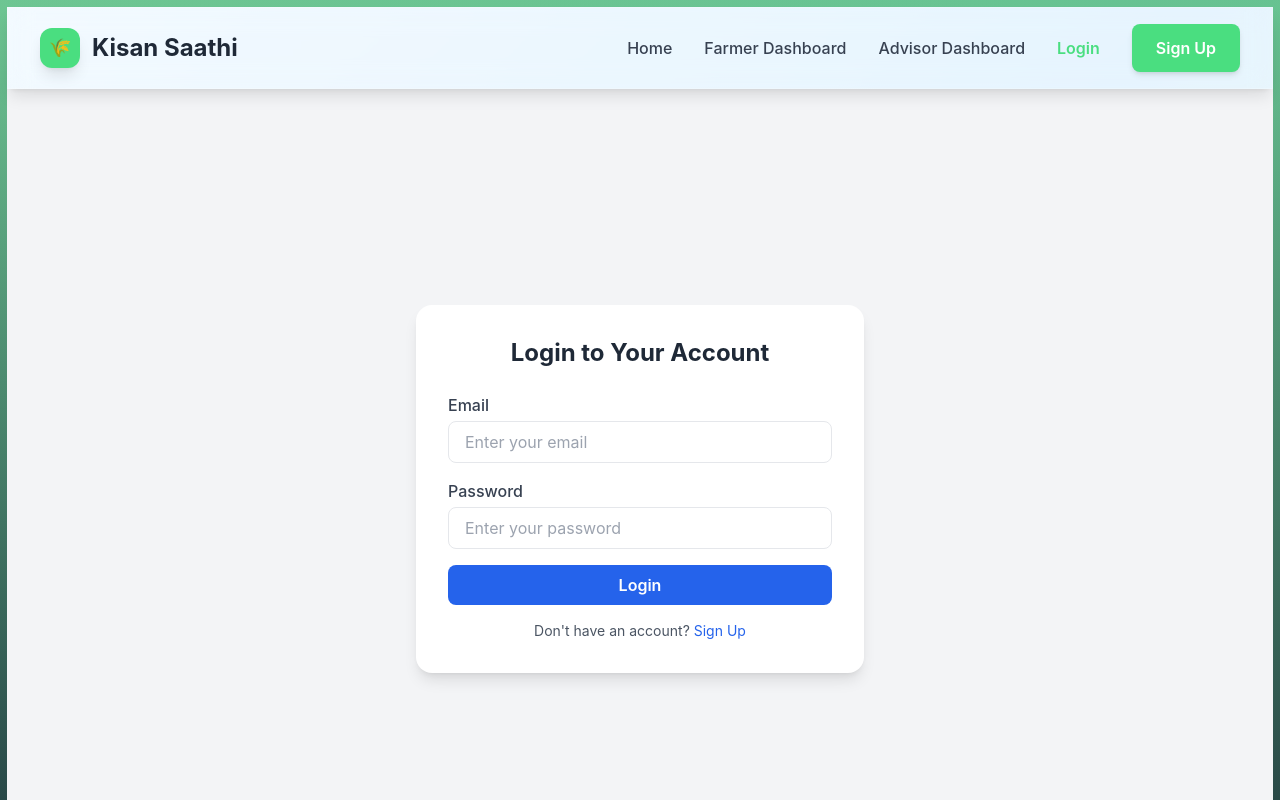
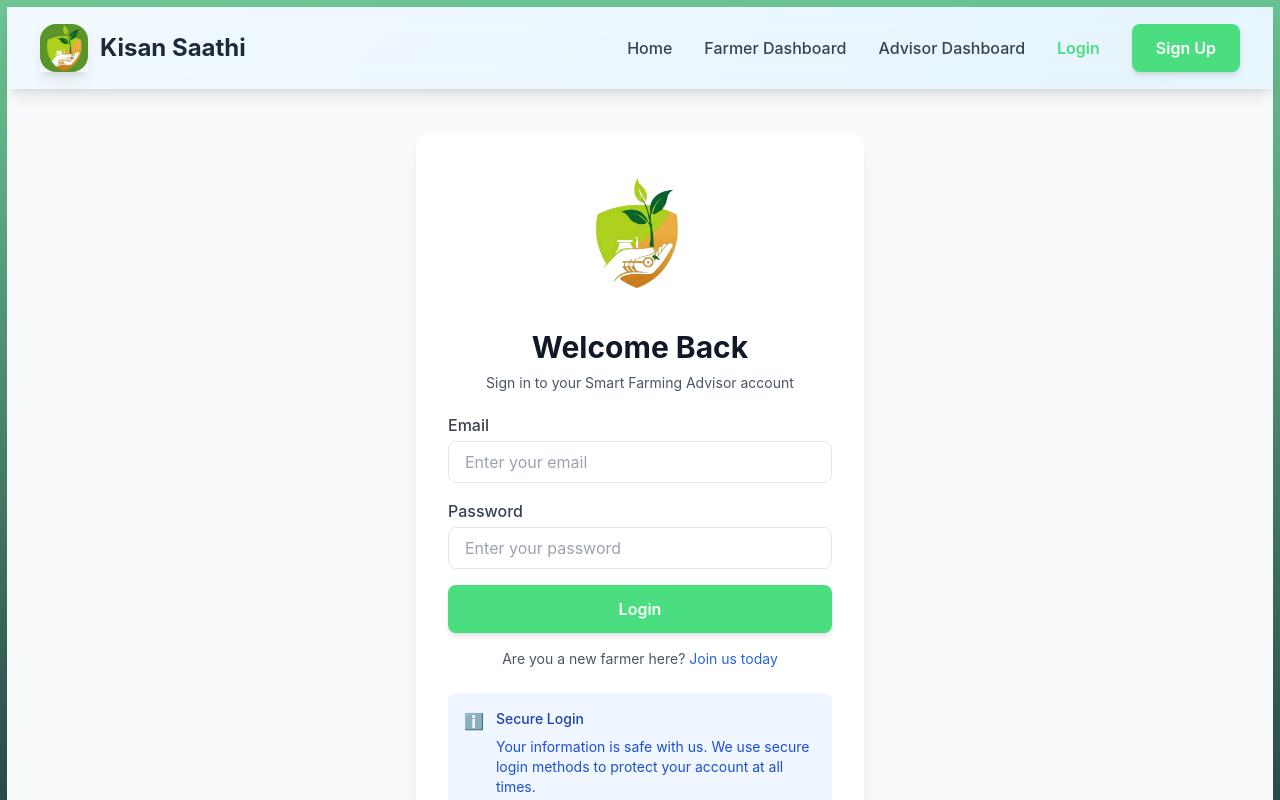
Before and after one commit to gagansingh0805/Harvest-Hub, a React (Vite) app in the folder Frontend/: page /login in a window 1280 px wide. Shown: the top 800 px of the page. Built offline with nearby package versions, Linux system fonts and the light colour scheme.

Commit message:
login pages updated

```diff
--- a/Frontend/src/App.jsx
+++ b/Frontend/src/App.jsx
@@ -16,8 +16,6 @@ function App() {
             <Route path="/" element={<HomePage />} />
             <Route path="/farmer" element={<FarmerDashboard />} />
             {/* <Route path="/advisor" element={<AdvisorDashboard />} /> */}
-            {/* <Route path="/login" element={<LoginPage />} /> */}
-            {/* <Route path="/signup" element={<SignupPage />} /> */}
             <Route path="/login" element={<LoginPage />} />
             <Route path="/signup" element={<SignupPage />} />
           </Routes>
--- a/Frontend/src/components/Navbar.jsx
+++ b/Frontend/src/components/Navbar.jsx
@@ -1,6 +1,7 @@
 import { useContext } from "react";
 import { Link, useLocation, useNavigate } from "react-router-dom";
 import { UserContext } from "../context/UserProvider";
+import logo from "../assets/logo3.jpg";
 
 const Navbar = () => {
   const location = useLocation();
@@ -25,8 +26,11 @@ const Navbar = () => {
           {/* Logo */}
           <div className="flex items-center">
             <Link to="/" className="flex items-center space-x-3">
-              <div className="w-10 h-10 bg-farm-green rounded-xl flex items-center justify-center shadow-lg">
-                <span className="text-white font-bold text-lg">🌾</span>
+              <div className="w-12 h-12  flex items-center justify-center shadow-lg">
+                <img
+                  src={logo}
+                  className="rounded-2xl"
+                  alt="Kisan Saathi Logo"></img>
               </div>
               <span className="text-2xl font-bold text-gray-800">
                 Kisan Saathi
@@ -40,24 +44,21 @@ const Navbar = () => {
               to="/"
               className={`${isActive(
                 "/"
-              )} transition-all duration-200 font-medium`}
-            >
+              )} transition-all duration-200 font-medium`}>
               Home
             </Link>
             <Link
               to="/farmer"
               className={`${isActive(
                 "/farmer"
-              )} transition-all duration-200 font-medium`}
-            >
+              )} transition-all duration-200 font-medium`}>
               Farmer Dashboard
             </Link>
             <Link
               to="/advisor"
               className={`${isActive(
                 "/advisor"
-              )} transition-all duration-200 font-medium`}
-            >
+              )} transition-all duration-200 font-medium`}>
               Advisor Dashboard
             </Link>
             {!user ? (
@@ -66,8 +67,7 @@ const Navbar = () => {
                   to="/login"
                   className={`${isActive(
                     "/login"
-                  )} transition-all duration-200 font-medium`}
-                >
+                  )} transition-all duration-200 font-medium`}>
                   Login
                 </Link>
                 <Link to="/signup" className="btn-primary">
@@ -91,8 +91,7 @@ const Navbar = () => {
                 className="w-6 h-6"
                 fill="none"
                 stroke="currentColor"
-                viewBox="0 0 24 24"
-              >
+                viewBox="0 0 24 24">
                 <path
                   strokeLinecap="round"
                   strokeLinejoin="round"
--- a/Frontend/src/pages/Auth/LoginPage.jsx
+++ b/Frontend/src/pages/Auth/LoginPage.jsx
@@ -4,10 +4,11 @@ import { UserContext } from "../../context/UserProvider";
 import { useNavigate } from "react-router-dom";
 import FarmerDashboard from "../FarmerDashboard";
 import { Link } from "react-router-dom";
+import logo from "../../assets/logo3-removebg-preview.png";
 
 const LoginPage = () => {
-    const { updateUser } = useContext(UserContext);
-      const navigate = useNavigate();
+  const { updateUser } = useContext(UserContext);
+  const navigate = useNavigate();
 
   const [formData, setFormData] = useState({ email: "", password: "" });
   const [error, setError] = useState("");
@@ -20,11 +21,11 @@ const LoginPage = () => {
     e.preventDefault();
     setError("");
     try {
-        const res = await login(formData);
-          console.log("Login response:", res);
+      const res = await login(formData);
+      console.log("Login response:", res);
 
-        updateUser(res); // save user + token
-        navigate("/farmer")
+      updateUser(res); // save user + token
+      navigate("/farmer");
     } catch (err) {
       console.error(err.response?.data); // see exact error from API
 
@@ -33,11 +34,22 @@ const LoginPage = () => {
   };
 
   return (
-    <div className="flex items-center justify-center min-h-screen bg-gray-100">
+    <div className="flex items-center justify-center min-h-screen bg-gray-50">
       <div className="w-full max-w-md bg-white rounded-2xl shadow-lg p-8">
-        <h2 className="text-2xl font-bold text-center text-gray-800 mb-6">
-          Login to Your Account
+        <div className="flex justify-center mb-5">
+          {/* <div className="w-16 h-16 rounded-xl flex items-center justify-center shadow-lg"> */}
+          <img
+            src={logo}
+            className=" w-[140px] h-[140px] rounded-2xl"
+            alt="Kisan Saathi Logo"></img>
+          {/* </div> */}
+        </div>
+        <h2 className="mt-6 text-center text-3xl font-bold text-gray-900">
+          Welcome Back
         </h2>
+        <p className="mt-2 text-center text-sm text-gray-600 mb-5">
+          Sign in to your Smart Farming Advisor account
+        </p>
 
         {error && (
           <p className="text-red-500 text-sm text-center mb-4">{error}</p>
@@ -77,20 +89,35 @@ const LoginPage = () => {
           </div>
 
           {/* Submit Button */}
-          <button
-            type="submit"
-            className="w-full bg-blue-600 text-white font-semibold py-2 rounded-lg hover:bg-blue-700 transition duration-200"
-          >
+          <button type="submit" className="w-full btn-primary">
             Login
           </button>
         </form>
 
         <p className="text-sm text-gray-600 text-center mt-4">
-          Don't have an account?{" "}
+          Are you a new farmer here?{" "}
           <Link to="/signup" className="text-blue-600 hover:underline">
-            Sign Up
+            Join us today
           </Link>
         </p>
+        <div className="mt-6 p-4 bg-blue-50 rounded-lg">
+          <div className="flex">
+            <div className="flex-shrink-0">
+              <span className="text-blue-400">ℹ️</span>
+            </div>
+            <div className="ml-3">
+              <h3 className="text-sm font-medium text-blue-800">
+                Secure Login
+              </h3>
+              <div className="mt-2 text-sm text-blue-700">
+                <p>
+                  Your information is safe with us. We use secure login methods
+                  to protect your account at all times.
+                </p>
+              </div>
+            </div>
+          </div>
+        </div>
       </div>
     </div>
   );
```
